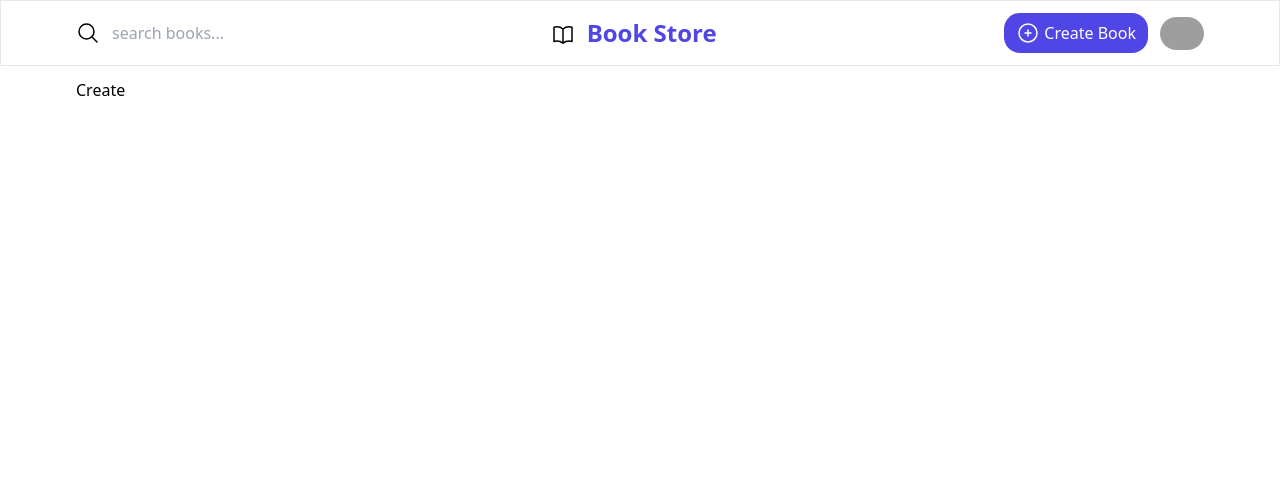
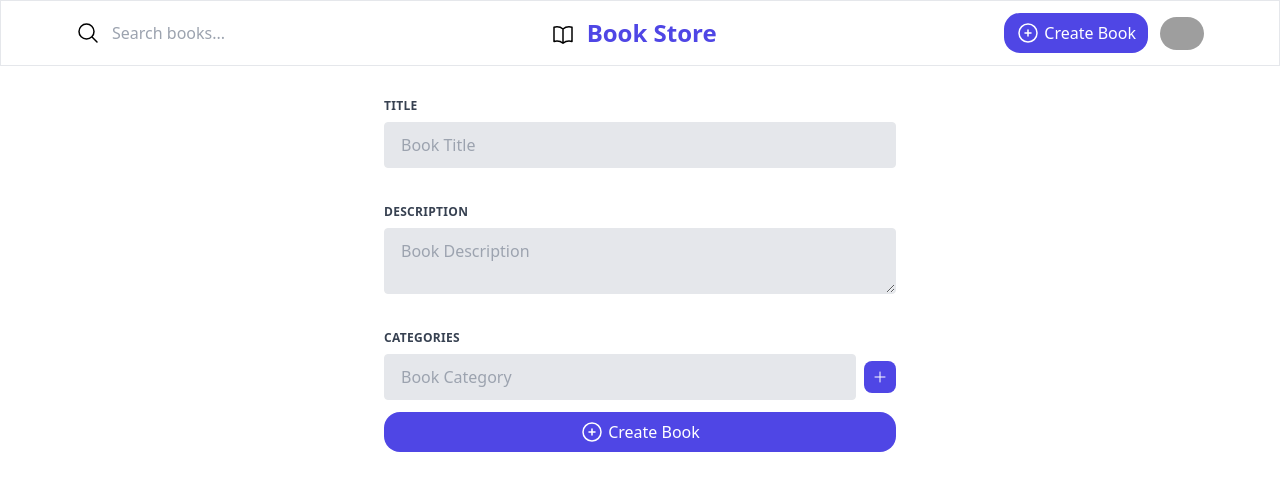
Before and after one commit to stevenchen99/library_management_system, a React (Vite) app: page /create in a window 1280 px wide. Shown: the top 490 px of the page. Built offline with nearby package versions, Linux system fonts and the light colour scheme; grey boxes are pictures that could not be loaded.

Commit message:
Create Book Page Setup

```diff
--- a/src/components/Navbar.jsx
+++ b/src/components/Navbar.jsx
@@ -9,7 +9,7 @@ export default function Navbar() {
           <svg xmlns='http://www.w3.org/2000/svg' fill='none' viewBox='0 0 24 24' strokeWidth={1.5} stroke='currentColor' className='w-6 h-6'>
             <path strokeLinecap='round' strokeLinejoin='round' d='m21 21-5.197-5.197m0 0A7.5 7.5 0 1 0 5.196 5.196a7.5 7.5 0 0 0 10.607 10.607Z' />
           </svg>
-          <input type='text' placeholder='search books...' className='outline-none' />
+          <input type='text' placeholder='Search books...' className='outline-none' />
         </li>
         <Link to='/' className='flex items-center gap-3 md:-ml-20 cursor-pointer'>
           <svg xmlns='http://www.w3.org/2000/svg' fill='none' viewBox='0 0 24 24' strokeWidth={1.5} stroke='currentColor' className='w-6 h-6 mt-1'>
--- a/src/pages/Create.jsx
+++ b/src/pages/Create.jsx
@@ -1,5 +1,75 @@
-import React from 'react';
+import React, { useState } from 'react';
 
 export default function Create() {
-  return <div>Create</div>;
+  let [title, setTitle] = useState('');
+  let [description, setDescription] = useState('');
+  let [category, setCategory] = useState('');
+
+  return (
+    <form class='w-full max-w-lg mx-auto mt-5'>
+      <div class='flex flex-wrap -mx-3 mb-6'>
+        <div class='w-full px-3'>
+          <label class='block uppercase tracking-wide text-gray-700 text-xs font-bold mb-2' for='grid-title'>
+            Title
+          </label>
+          <input
+            value={title}
+            onChange={(e) => setTitle(e.target.value)}
+            class='appearance-none block w-full bg-gray-200 text-gray-700 border border-gray-200 rounded py-3 px-4 mb-3 leading-tight focus:outline-none focus:bg-white focus:border-gray-500'
+            id='grid-title'
+            placeholder='Book Title'
+          />
+        </div>
+      </div>
+      <div class='flex flex-wrap -mx-3 mb-6'>
+        <div class='w-full px-3'>
+          <label class='block uppercase tracking-wide text-gray-700 text-xs font-bold mb-2' for='grid-description'>
+            Description
+          </label>
+          <textarea
+            value={description}
+            onChange={(e) => setDescription(e.target.value)}
+            class='appearance-none block w-full bg-gray-200 text-gray-700 border border-gray-200 rounded py-3 px-4 mb-3 leading-tight focus:outline-none focus:bg-white focus:border-gray-500'
+            id='grid-description'
+            placeholder='Book Description'
+          />
+        </div>
+      </div>
+      <div class='flex flex-wrap -mx-3 mb-6'>
+        <div class='w-full px-3'>
+          <label class='block uppercase tracking-wide text-gray-700 text-xs font-bold mb-2' for='grid-category'>
+            Categories
+          </label>
+          <div className='flex items-center space-x-2'>
+            <input
+              value={category}
+              onChange={(e) => setCategory(e.target.value)}
+              class='appearance-none block w-full bg-gray-200 text-gray-700 border border-gray-200 rounded py-3 px-4 mb-3 leading-tight focus:outline-none focus:bg-white focus:border-gray-500'
+              id='grid-category'
+              placeholder='Book Category'
+            />
+            <button className='bg-primary p-1 mb-3 rounded-lg'>
+              <svg
+                xmlns='http://www.w3.org/2000/svg'
+                fill='none'
+                viewBox='0 0 24 24'
+                strokeWidth={1.5}
+                stroke='currentColor'
+                className='w-6 h-6 text-white p-1'
+              >
+                <path strokeLinecap='round' strokeLinejoin='round' d='M12 4.5v15m7.5-7.5h-15' />
+              </svg>
+            </button>
+          </div>
+
+          <button className='text-white bg-primary px-3 py-2 rounded-2xl flex items-center justify-center gap-1 w-full'>
+            <svg xmlns='http://www.w3.org/2000/svg' fill='none' viewBox='0 0 24 24' strokeWidth={1.5} stroke='currentColor' className='w-6 h-6'>
+              <path strokeLinecap='round' strokeLinejoin='round' d='M12 9v6m3-3H9m12 0a9 9 0 1 1-18 0 9 9 0 0 1 18 0Z' />
+            </svg>
+            <span className='hidden md:block'>Create Book</span>
+          </button>
+        </div>
+      </div>
+    </form>
+  );
 }
```
